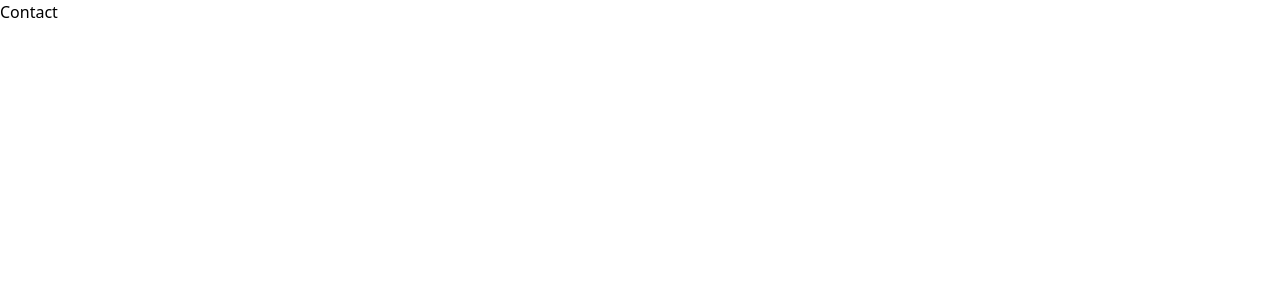
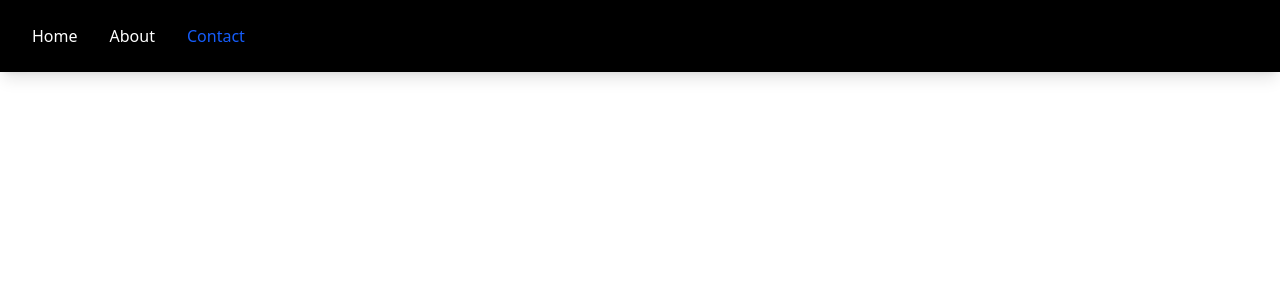
Before and after one commit to alhilalfathi/koda-b6-react4, a React (Vite) app: page /contact in a window 1280 px wide. Shown: the top 300 px of the page. Built offline with nearby package versions, Linux system fonts and the light colour scheme.

Commit message:
feat: add navbar component to Contact.jsx

```diff
--- a/src/pages/Contact.jsx
+++ b/src/pages/Contact.jsx
@@ -1,7 +1,9 @@
+import { Navbar } from "../component/Navbar"
+
 export const Contact = ()=>{
     return(
         <div>
-            <h1>Contact</h1>
+            <Navbar contact={"text-blue-600"} />
         </div>
     )
 }
```
